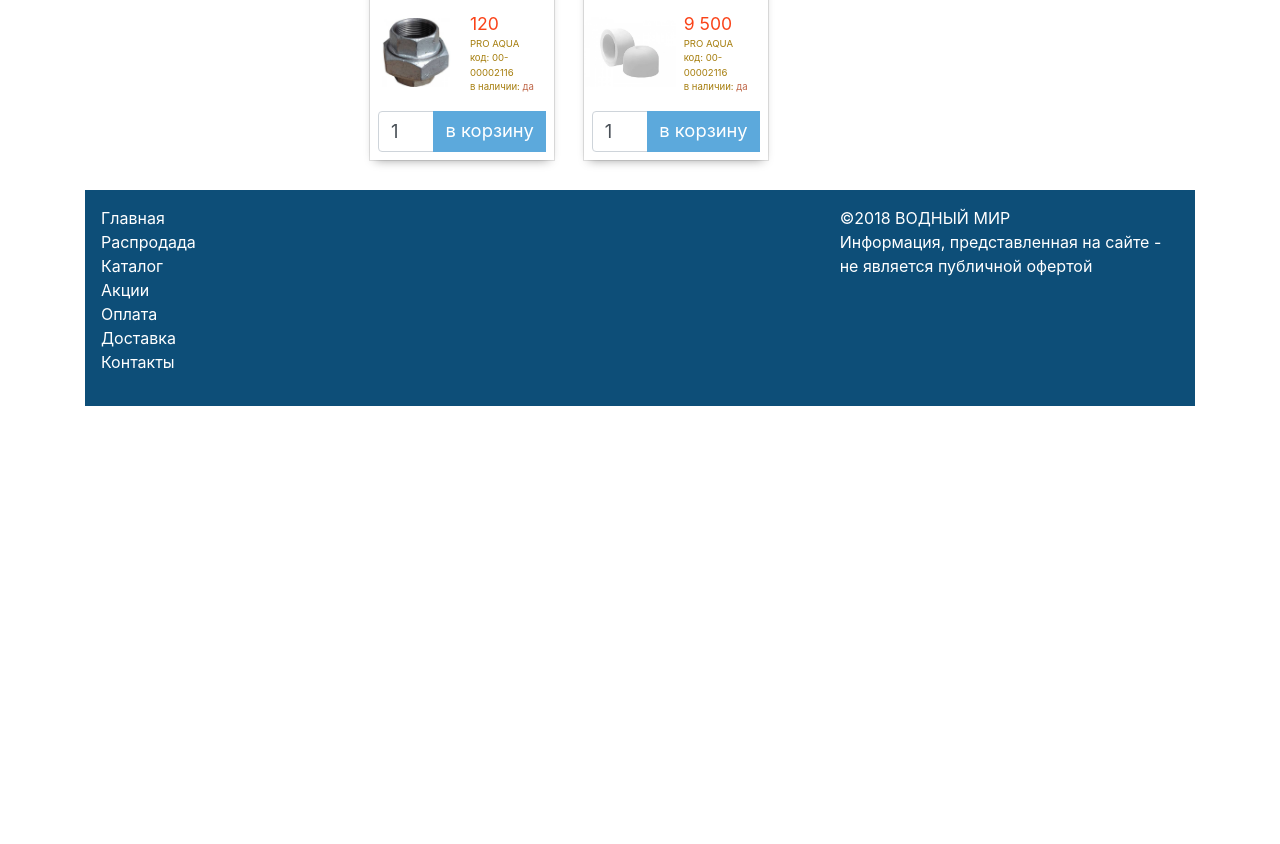
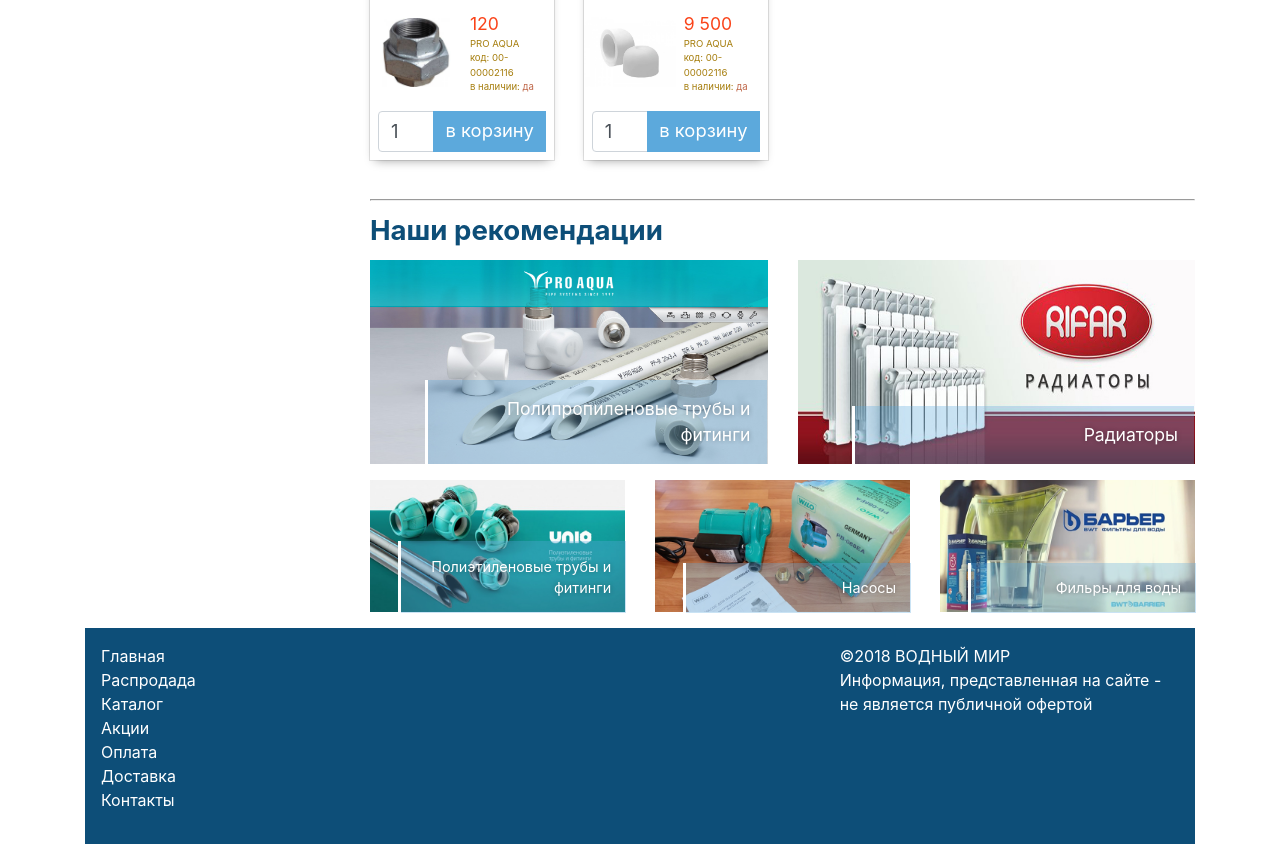
Before and after one commit to terlim/aquamir32.v6, a website: page src/index.html in a window 1280 px wide. Shown: the part 1384-2228 px from the top of the page. Before the commit the page ends 1790 px from the top, so only its background shows below. Drawn offline with nearby package versions, Linux system fonts and the light colour scheme; files that its build step writes are made by us from their sources; files whose address does not match are found by name; a web font is replaced by a local one.

Commit message:
main page

```diff
--- a/src/blocks/catalog-tree/catalog-tree.scss
+++ b/src/blocks/catalog-tree/catalog-tree.scss
@@ -57,6 +57,7 @@
           transform: rotate(0deg);
           transition-property: transform;
           transition-duration: .5s;
+          align-self: center;
         }
       &.collapsed:after {
         transform: rotate(90deg);
--- a/src/blocks/header/header.html
+++ b/src/blocks/header/header.html
@@ -23,8 +23,8 @@
             <div class="header__phone-wrapper">
                 <i class="icon__tel"></i>
                 <div class="header__tel">
-                   <a class="" href="tel:+79103300597">8 (910) 330‒05‒97</a>
-                   <a class="" href="tel:+79610025000">8 (961) 002‒50‒00</a>
+                   <a class="" href="tel:+79103300597">8 (910) 330&ndash;05&ndash;97</a>
+                   <a class="" href="tel:+79610025000">8 (961) 002&ndash;50&ndash;00</a>
                 </div>
             </div>
             <div class="header__workTime">
--- /dev/null
+++ b/src/blocks/our_advice/our_advice.html
@@ -0,0 +1,45 @@
+<h2>Наши рекомендации</h2>
+<div class="row">
+    <div class="col col-12 col-md-12 col-lg-6">
+        <div class="our-advice__wrapper">
+            <a href="/">
+                <img class="img-fluid" src="assets/template-site/i/proaqua.jpg">
+                <div class="our-advice__caption">Полипропиленовые трубы и фитинги</div>
+            </a>
+        </div>
+    </div>
+    <div class="col col-12 col-md-12 col-lg-6">
+        <div class="our-advice__wrapper">
+            <a href="/">
+                <img class="img-fluid" src="assets/template-site/i/rifar-baner.jpg">
+                <div class="our-advice__caption"><span>Радиаторы</span></div>
+            </a>
+        </div>
+    </div>
+</div>
+<div class="row">
+    <div class="col col-12 col-md-12 col-lg-4">
+        <div class="our-advice__wrapper">
+            <a href="/">
+                <img class="img-fluid" src="assets/template-site/i/unio.jpg">
+                <div class="our-advice__caption2"><span>Полиэтиленовые трубы и фитинги</span></div>
+            </a>
+        </div>
+    </div>
+    <div class="col col-12  col-md-12 col-lg-4">
+        <div class="our-advice__wrapper">
+            <a href="/">
+                <img class="img-fluid" src="assets/template-site/i/wilo.jpg">
+                <div class="our-advice__caption2"><span>Насосы</span></div>
+            </a>
+        </div>
+    </div>
+    <div class="col col-12  col-md-12 col-lg-4">
+        <div class="our-advice__wrapper">
+            <a href="/">
+                <img class="img-fluid" src="assets/template-site/i/filtry.jpg">
+                <div class="our-advice__caption2"><span>Фильры для воды</span></div>
+            </a>
+        </div>
+    </div>
+</div>
--- /dev/null
+++ b/src/blocks/our_advice/our_advice.scss
@@ -0,0 +1,56 @@
+@import "../../common.blocks/variables/variables";
+@import "../../common.blocks/mixins/mixins";
+
+.our-advice__wrapper{
+    &:hover{
+         box-shadow: 0 0 0 0px rgba(0,0,0,.1), 0 10px 10px -5px rgba(0,0,0,.4);
+
+     }
+    transition: .3s ease-in-out;
+    margin-bottom: 1rem;
+}
+.our-advice__caption {
+    background-color:  #5ca9dc52;
+    border-left: 3px solid #fff;
+    bottom: 0;
+    color: #fff;
+    font-size: 1.1rem;
+    font-weight: 400;
+
+    padding: 1rem 1rem;
+    position: absolute;
+    right: 0px;
+    text-shadow: 0 0 5px rgba(0,0,0,.32);
+    unicode-bidi: normal;
+    width: 80%;
+    margin-right: 1rem;
+    margin-bottom: 1rem;
+    text-align: right;
+
+}
+.our-advice__caption2 {
+    background-color:  #5ca9dc52;
+    border-left: 3px solid #fff;
+    bottom: 0;
+    color: #fff;
+    font-size: 1.1rem;
+    font-weight: 400;
+
+    padding: 1rem 1rem;
+    position: absolute;
+    right: 0px;
+    text-shadow: 0 0 5px rgba(0,0,0,.32);
+    unicode-bidi: normal;
+    width: 80%;
+    margin-right: 1rem;
+    margin-bottom: 1rem;
+    text-align: right;
+    @include media-breakpoint-up(lg){
+        font-size: .9rem;
+        padding: .9rem .9rem;
+        margin-right: .9rem;
+        margin-bottom: .9rem;
+
+    }
+
+}
--- a/src/css/style.css
+++ b/src/css/style.css
@@ -18,6 +18,7 @@
 @import "../blocks/cart/cart.css";
 @import "../blocks/catalog-tree/catalog-tree.css";
 @import "../blocks/catalog-tovar/catalog-tovar.css";
+@import "../blocks/our_advice/our_advice.css";
 
 
 @import "../blocks/footer/footer.css";
--- a/src/index.html
+++ b/src/index.html
@@ -43,8 +43,11 @@
 
 
             </div>
+            <hr>
+            //= blocks/our_advice/our_advice.html
         </div>
     </div>
+
 </div>
 //= blocks/footer/footer.html
 
```
Also changed, not shown: src/blocks/catalog-tree/catalog-tree.css, src/blocks/our_advice/our_advice.css (added), src/img/filtry.jpeg (added), src/img/filtry.jpg (added), src/img/proaqua.jpg (added), src/img/rifar-baner.jpg (added), src/img/unio.jpg (added), src/img/wilo.jpg (added), 1 other file.
